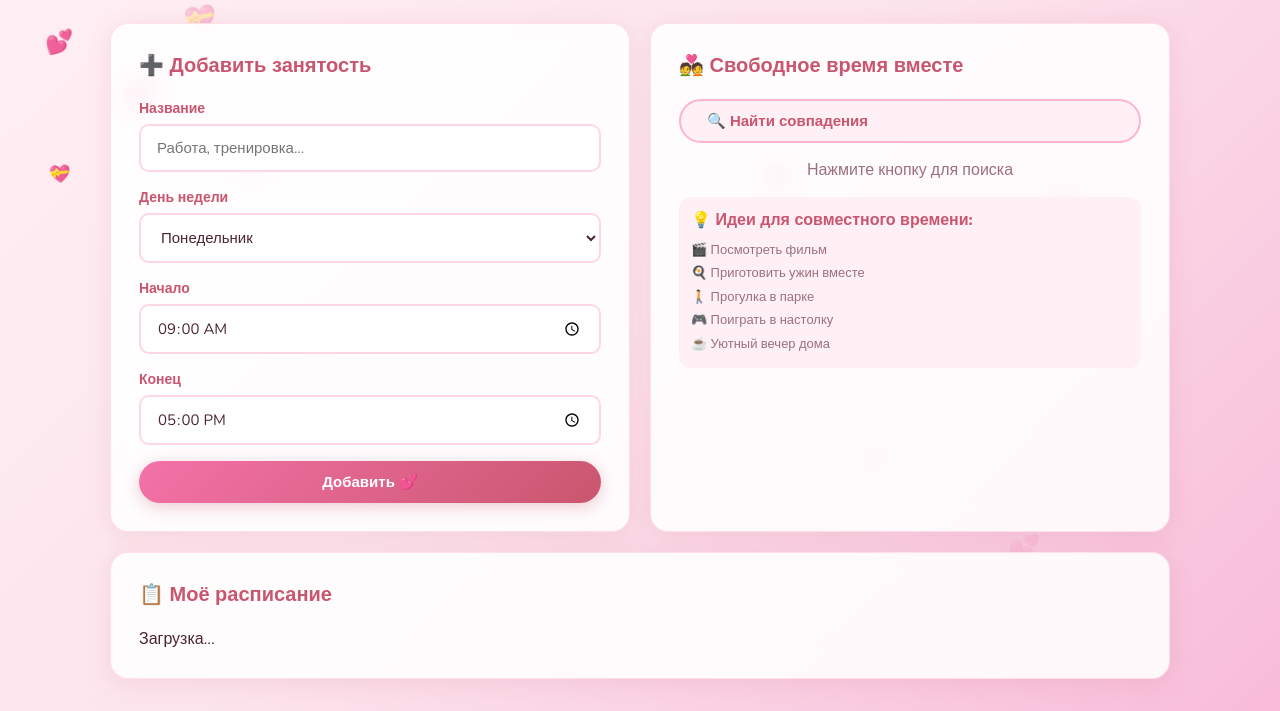
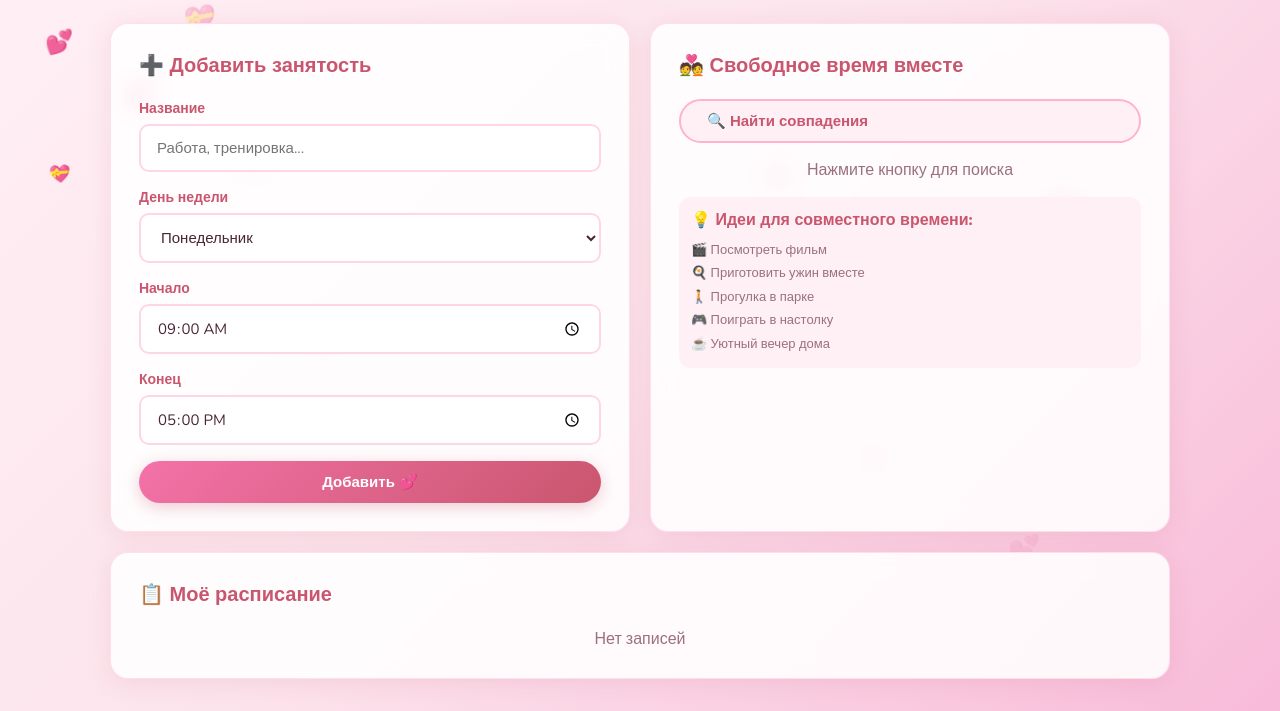
Before and after one commit to liubovtolka4eva-collab/2gether, a Python web app: template templates/schedule.html in a window 1280 px wide. Shown: the part 130-841 px from the top of the page. Run offline with Jinja, Linux system fonts and the light colour scheme; the template is opened without the code that fills it, so the values that code supplies are empty.

Commit message:
Update schedule.html

```diff
--- a/templates/schedule.html
+++ b/templates/schedule.html
@@ -51,7 +51,7 @@
 </div>
 <div class="card" style="margin-top:20px">
   <div class="card-title">📋 Моё расписание</div>
-  <div id="mySchedule">Загрузка...</div>
+  <div id="mySchedule"><p style="color:var(--text-light);text-align:center">Нет записей</p></div>
 </div>
 <script>
 const DAYS = ['Пн','Вт','Ср','Чт','Пт','Сб','Вс'];
```
